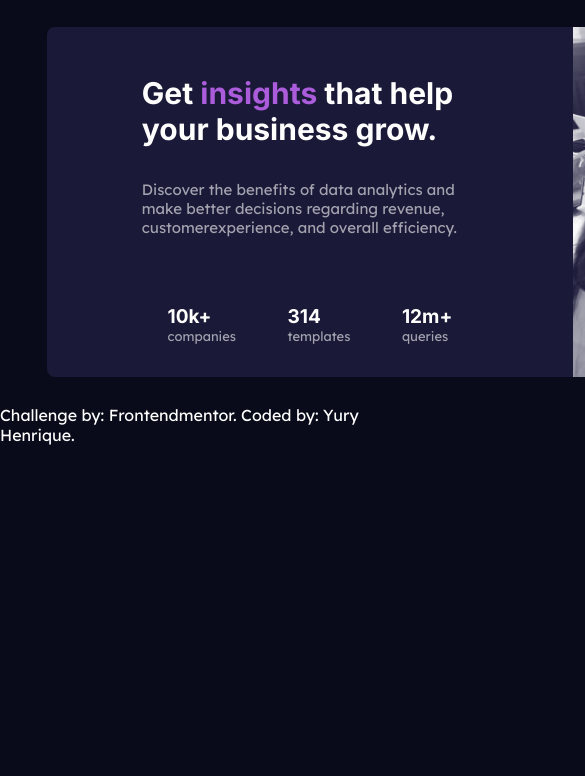
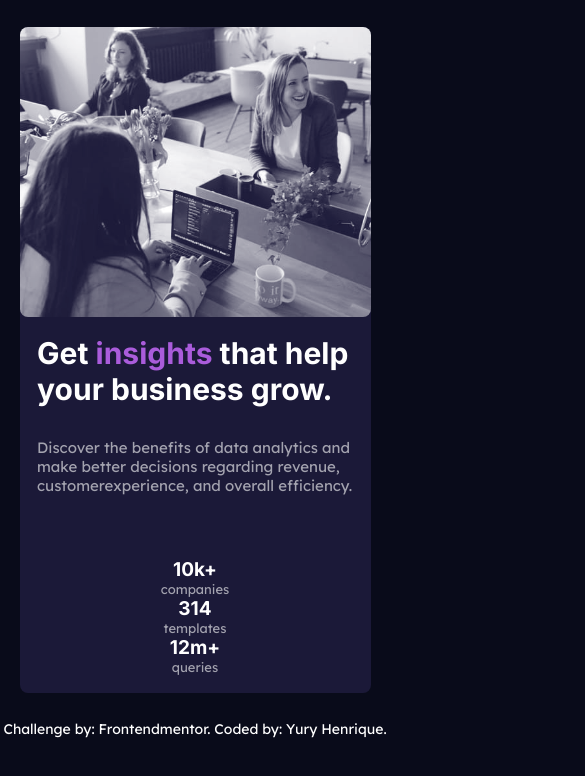
Before and after one commit to M1dnightCl/new__challenge, a plain HTML site: page index.html in a window 390 px wide. Shown: the top 776 px of the page, 585 px wide, since content can reach past the window. Drawn offline with Linux system fonts and the light colour scheme.

Commit message:
Atualização desafio

```diff
--- a/index.css
+++ b/index.css
@@ -1,5 +1,5 @@
 @import url('https://fonts.googleapis.com/css2?family=Inter:wght@400;700&family=Lexend+Deca&display=swap');
-
+@import url(mobile.css);
 :root {
     /* P R I M A R Y */
     --main-background: hsl(233, 47%, 7%);
@@ -106,3 +106,44 @@ a:hover {
     display: flex;
     justify-content: center;
 }
+
+@media (max-width: 768px) {
+    .body__infos {
+      margin: 7% 5%;
+      height: auto;
+      width: auto;
+      flex-direction: column-reverse;
+    }
+
+    .body__container {
+      padding: 5%;
+    }
+
+    .body_container_title {
+      font-size: 24px;
+    }
+
+    .body_container_text {
+      padding: 10% 0;
+    }
+
+    .container__about {
+      flex-direction: column;
+      text-align: center;
+    }
+
+    .container_aboutinfos_title:hover {
+      font-size: 19px;
+    }
+
+    .image__header {
+      border-radius: 8px;
+      width: 100%;
+      height: auto;
+    }
+
+    .creddits {
+        text-align: center;
+        font-size: 14px;
+    }
+  }
```
